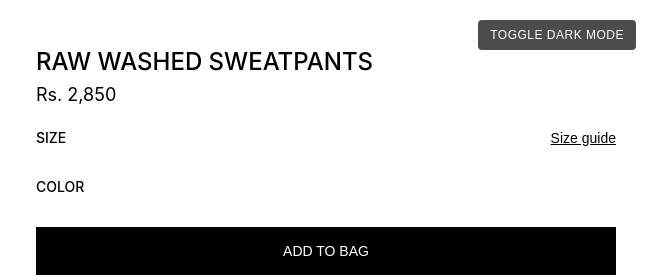
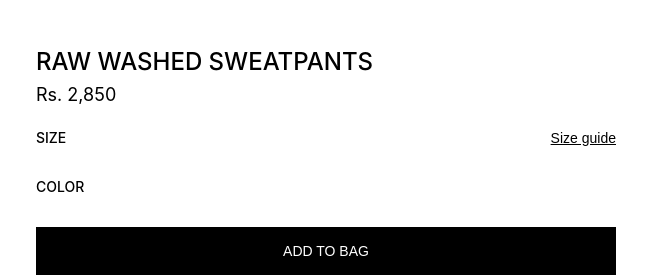
Before and after one commit to ayushi624/Ghost-Mode, a plain HTML site: page product page/index.html in a window 1280 px wide. Shown: the top 280 px of the page, 624-1280 px from the left. Drawn offline with Linux system fonts and the light colour scheme.

Commit message:
update remove

```diff
--- a/product page/contact.css
+++ b/product page/contact.css
@@ -7,16 +7,6 @@
   --accent: #333;
   --border: #e2e2e2;
   --card-bg: #f9f9f9;
-}
-
-body.dark {
-  --background: #121212;
-  --text: white;
-  --primary: #fff;
-  --secondary: #1a1a1a;
-  --accent: #ccc;
-  --border: #333;
-  --card-bg: #1e1e1e;
 }
 
 body {
@@ -45,18 +35,6 @@ a {
   top: 20px;
   right: 20px;
   z-index: 100;
-}
-
-.dark-mode-toggle button {
-  background-color: rgba(0, 0, 0, 0.7);
-  color: white;
-  border: none;
-  padding: 8px 12px;
-  border-radius: 4px;
-  cursor: pointer;
-  font-size: 12px;
-  text-transform: uppercase;
-  letter-spacing: 0.5px;
 }
 
 /* Navigation */
--- a/product page/index.html
+++ b/product page/index.html
@@ -8,11 +8,6 @@
 </head>
 <body>
   <div id="app">
-    <!--Navigation -->
-    <div class="dark-mode-toggle">
-      <button id="themeToggle">Toggle Dark Mode</button>
-    </div>
-
     <!-- Product Page Content -->
     <div id="product-page" class="container">
       <!-- Breadcrumbs -->
--- a/product page/styles.css
+++ b/product page/styles.css
@@ -27,26 +27,6 @@ a {
   max-width: 1200px;
   margin: 0 auto;
   padding: 0 16px;
-}
-
-/* Dark Mode Toggle */
-.dark-mode-toggle {
-  position: fixed;
-  top: 20px;
-  right: 20px;
-  z-index: 100;
-}
-
-.dark-mode-toggle button {
-  background-color: rgba(0, 0, 0, 0.7);
-  color: white;
-  border: none;
-  padding: 8px 12px;
-  border-radius: 4px;
-  cursor: pointer;
-  font-size: 12px;
-  text-transform: uppercase;
-  letter-spacing: 0.5px;
 }
 
 /* Breadcrumbs */
@@ -534,7 +514,7 @@ a {
   max-width: 460px;
   margin-left: auto;
   margin-right: auto;
-  border: 1px solid white;
+  border: 1px solid rgb(0, 0, 0);
 }
 
 .newsletter-form input {
```
Also changed, not shown: product page/contact.html (+0 -5 lines), product page/contact.js (+0 -32 lines), product page/privacy.html (+0 -4 lines).
